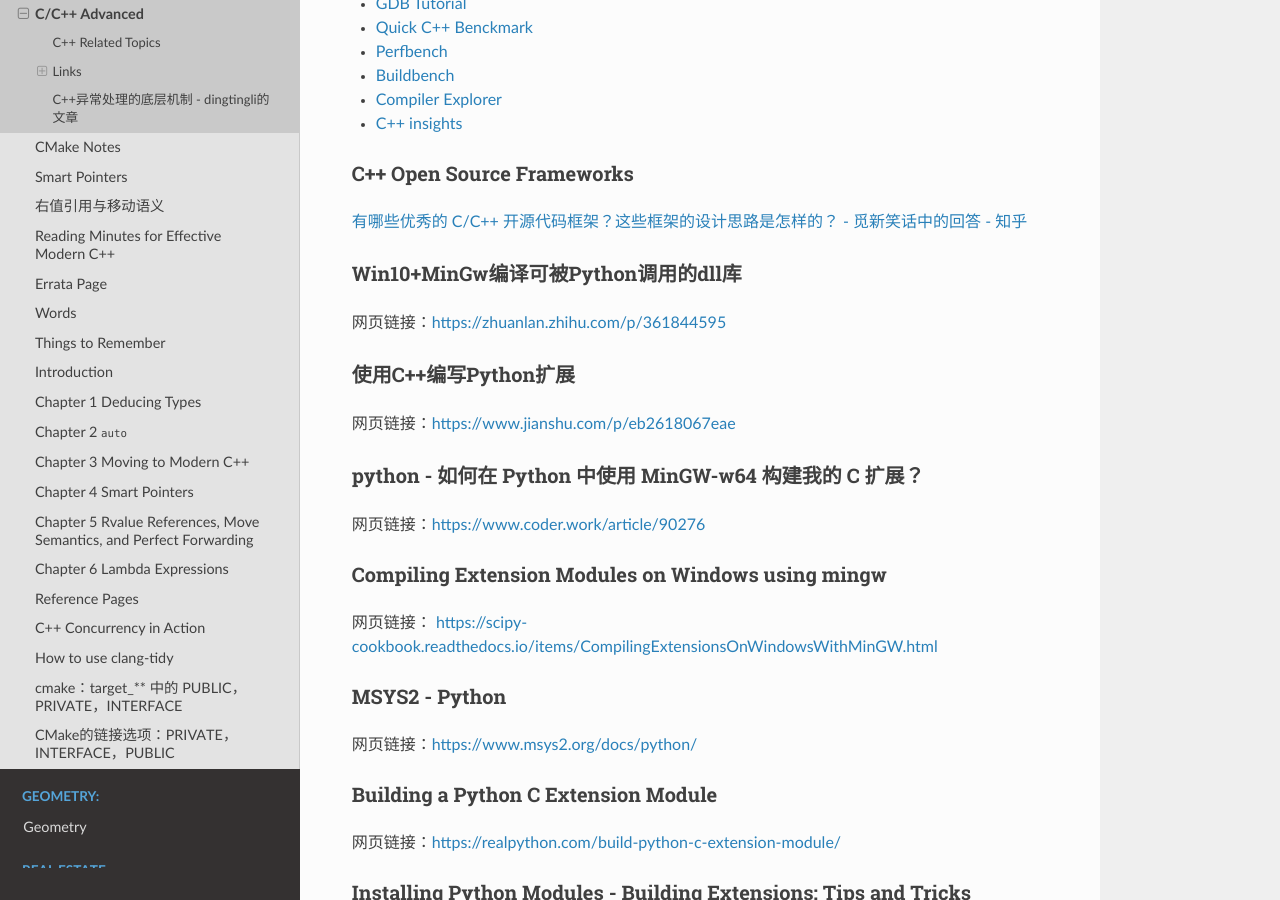
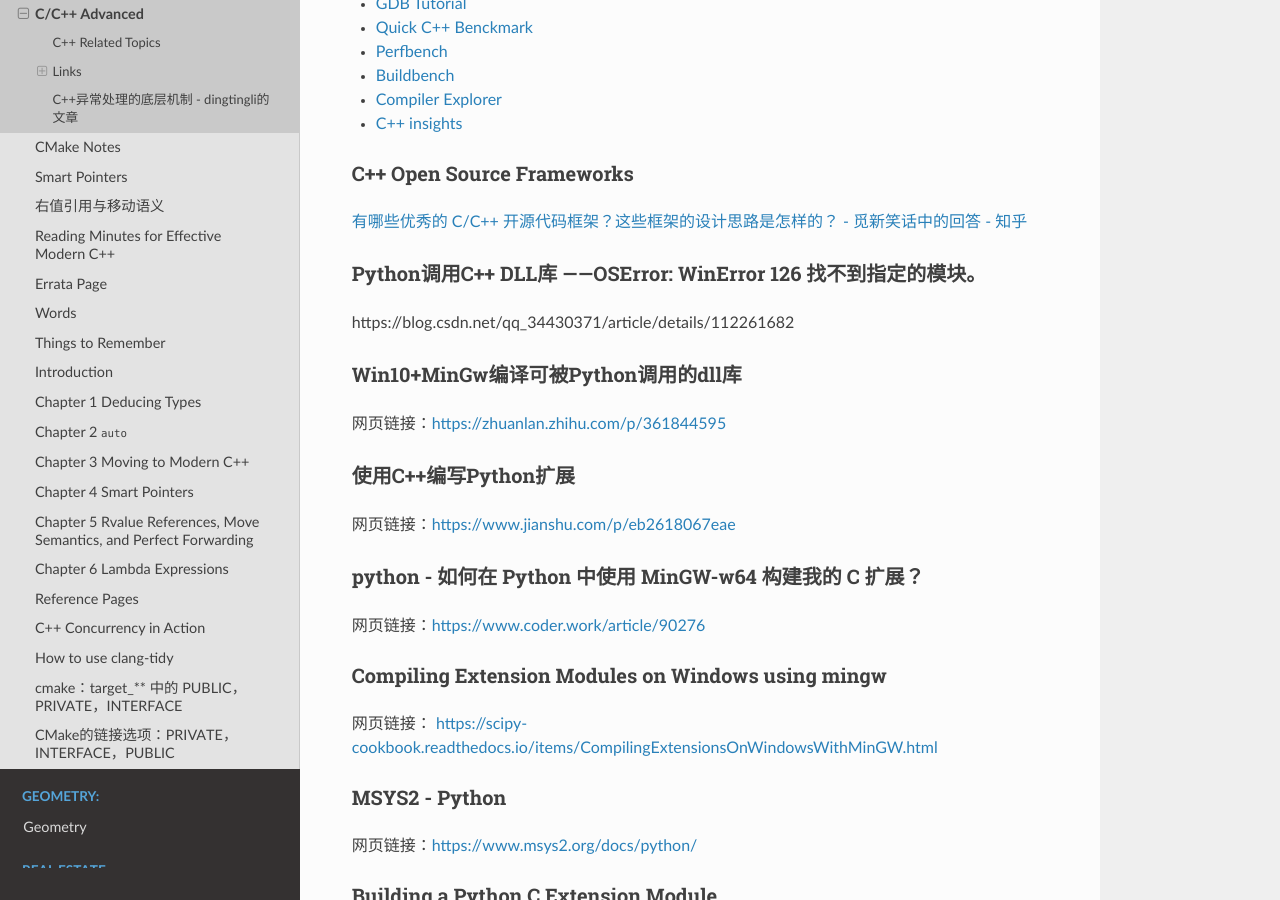
Before and after one commit to Pyrad/pyradnotes, a Sphinx documentation site: the page built from source/CPP/CppAdvanced.md, in a window 1280 px wide and 900 px high, scrolled down 1801 px. Built offline with Sphinx 7.4.7 and the Read the Docs theme 2.0.0, drawn with Linux system fonts in a browser that asks for light colours.

Commit message:
CPP Python call C++ dll libs

```diff
--- a/source/CPP/CppAdvanced.md
+++ b/source/CPP/CppAdvanced.md
@@ -89,6 +89,9 @@
 
 [有哪些优秀的 C/C++ 开源代码框架？这些框架的设计思路是怎样的？ - 觅新笑话中的回答 - 知乎](https://www.zhihu.com/question/20201738/answer/2928936881)
 
+### Python调用C++ DLL库 ------OSError: WinError 126 找不到指定的模块。
+
+https://blog.csdn.net/qq_34430371/article/details/112261682
 
 ### Win10+MinGw编译可被Python调用的dll库
 
```
